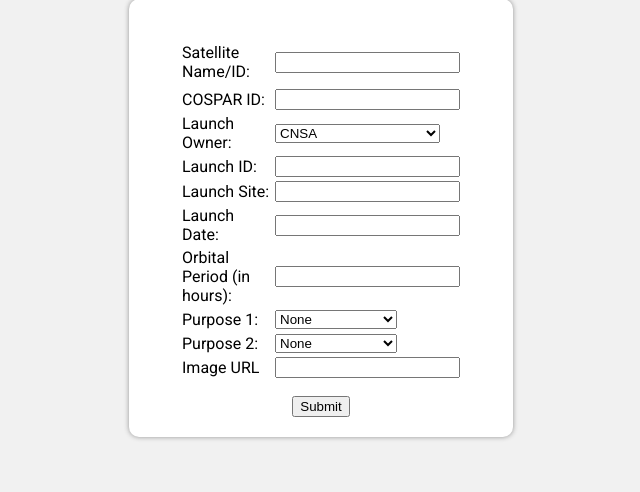
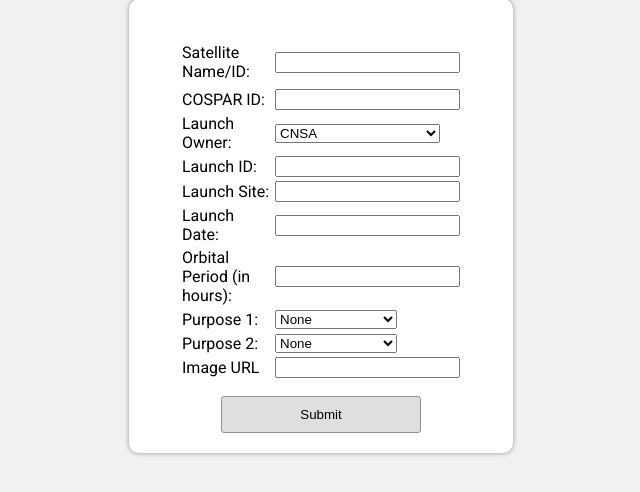
Before and after one commit to trelkins3/CS340-Final-Project, a PHP site: page /addObject.php in a window 1280 px wide. Shown: the part 308-800 px from the top of the page, without its empty margins (319-959 px from the left). Run offline with PHP 8.4, Linux system fonts and the light colour scheme.

Commit message:
Button Styling finished

```diff
--- a/FrontEnd/objectPage.php
+++ b/FrontEnd/objectPage.php
@@ -80,7 +80,6 @@ session_start();
 		}
 		echo "</td></tr></table>";
 
-
 		//determine action of Favorites button and get values
 		$User = $_SESSION['username'];
 		$verifyQuery = "SELECT COUNT(*) FROM Favorites WHERE satID='$objectName' AND Username='$User'";
--- a/FrontEnd/satelliteDB.php
+++ b/FrontEnd/satelliteDB.php
@@ -10,7 +10,6 @@ session_start();
 		<link rel="stylesheet" href="style.css">
         <link rel="stylesheet" href="https://fonts.googleapis.com/css?family=Roboto">
 	</head>
-
 
     <body>
 	<?php
--- a/FrontEnd/style.css
+++ b/FrontEnd/style.css
@@ -178,3 +178,17 @@ img {
 	max-height:100%;
 	box-shadow: 0px 0px 10px #929292;
 }
+
+input[type="submit"] {
+	padding: 10px;
+	border-radius: 3px;
+	background-color: #e0dede;
+	border: solid 1px #929292;
+	width: 200px;
+}
+
+input[type="submit"]:hover {
+	cursor: pointer;
+	box-shadow: 1px 1px 3px #929292;
+	transform: scale(1.02);
+}
```
